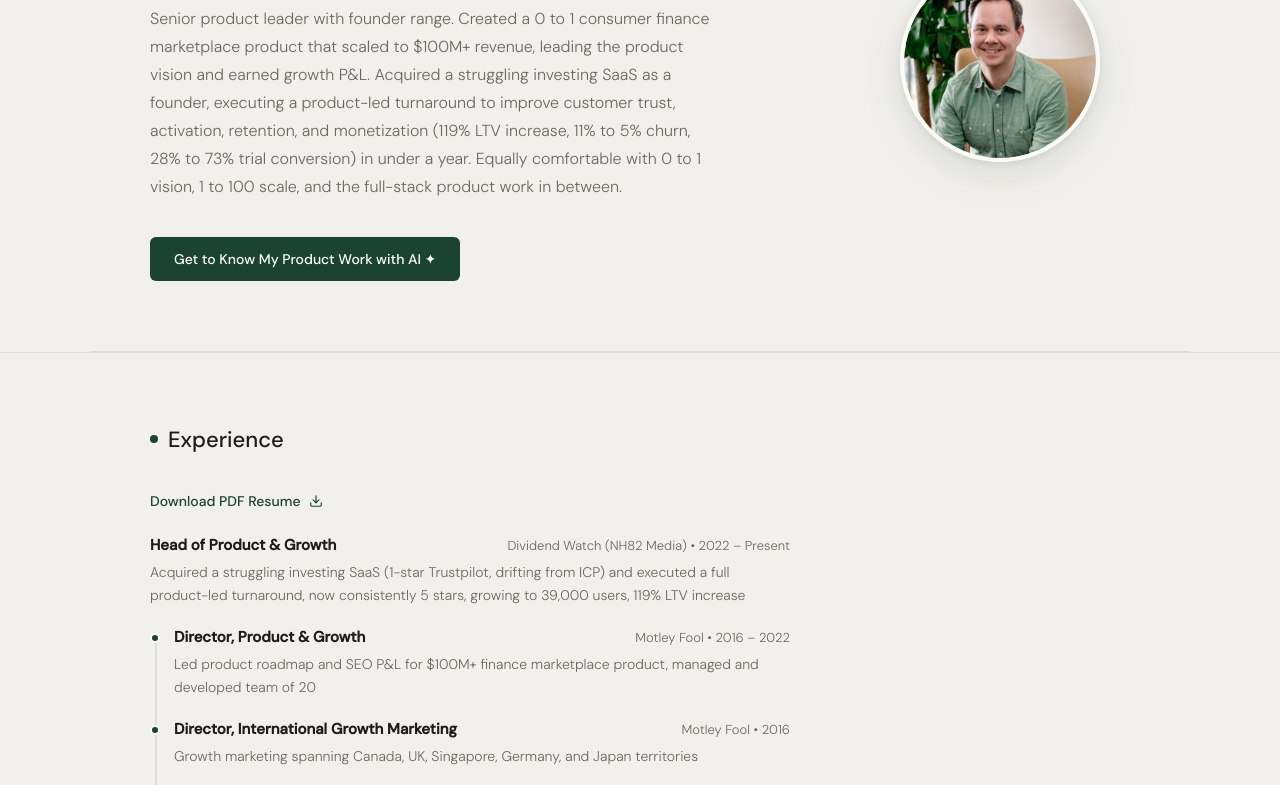
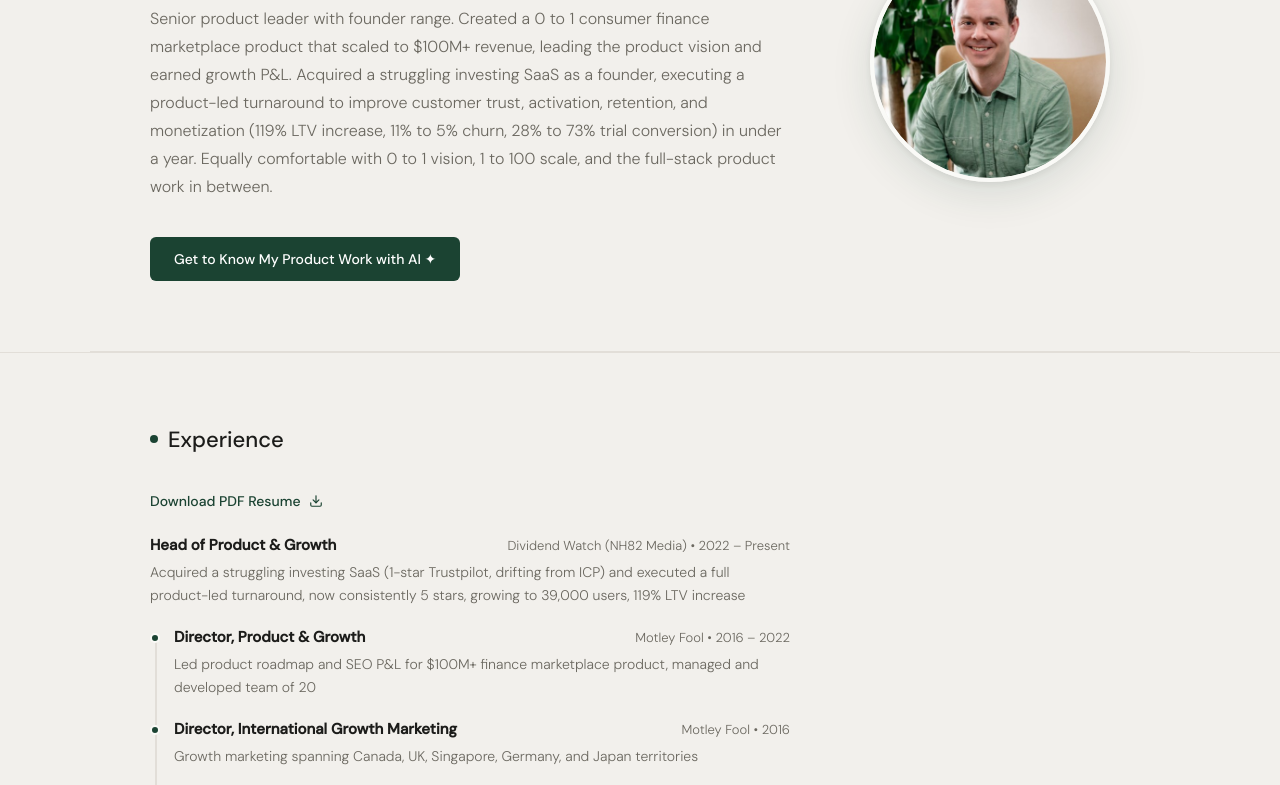
Before and after one commit to itsnathanham/personal-website, a plain HTML site: page index.html in a window 1280 px wide. Shown: the part 297-1082 px from the top of the page. Drawn offline with nearby package versions, Linux system fonts and the light colour scheme.

Commit message:
fine tunes

```diff
--- a/assets/styles.css
+++ b/assets/styles.css
@@ -162,7 +162,7 @@ nav {
 
 .hgrid {
   display: grid;
-  grid-template-columns: 1fr 260px;
+  grid-template-columns: 1fr 280px;
   gap: 60px;
   align-items: center;
 }
@@ -206,14 +206,14 @@ nav {
   font-size: 16px;
   line-height: 1.75;
   color: var(--text-muted);
-  max-width: 560px;
+  max-width: 640px;
   margin-bottom: 36px;
 }
 
 /* Photo frame - warm slate style */
 .ring {
-  width: 200px;
-  height: 200px;
+  width: 240px;
+  height: 240px;
   border-radius: 50%;
   overflow: hidden;
   border: 4px solid var(--surface);
@@ -501,7 +501,7 @@ button:focus-visible,
   .wrap { padding: 64px 32px; }
   .wrap-hero { padding: 56px 32px; }
   .hgrid { grid-template-columns: 1fr; gap: 36px; text-align: left; }
-  .ring { margin: 0 auto; width: 180px; height: 180px; }
+  .ring { margin: 0 auto; width: 220px; height: 220px; }
   .nlinks { display: none; }
   .pgrid { grid-template-columns: 1fr; }
   #home .wrap-hero,
--- a/index.html
+++ b/index.html
@@ -337,10 +337,10 @@
                       title: "Dividend Watch",
                       desc: "Executing a product-led turnaround for a B2C investing analytics SaaS with 39,000 users.",
                       tags: [
+                        "Product-led growth",
                         "Cursor",
                         "Claude",
                         "Figma",
-                        "Product-led growth",
                       ],
                       link: "https://dividend.watch/",
                     },
@@ -359,7 +359,7 @@
                     {
                       title: "Job Search Agent",
                       desc: "A custom AI agent that pulls from company job boards and synthesizes career insights in my Airtable workflow.",
-                      tags: ["Zapier Agent", "Sonnet 4.6", "Airtable"],
+                      tags: ["Zapier Agent", "Airtable"],
                       link: null,
                     },
                     {
```
